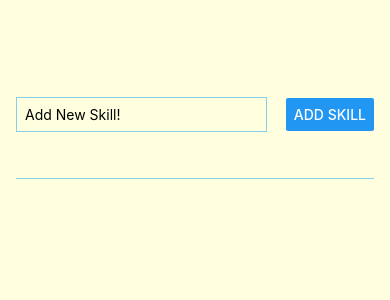
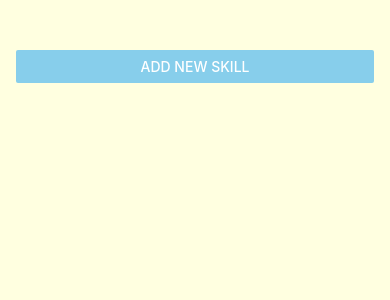
Before and after one commit to daydin14/capstone-frontend, a React Native app in the folder CapstoneApp/: screen / in a window 390 px wide. Shown: the top 300 px of the page. Built offline with nearby package versions, Linux system fonts and the light colour scheme.

Commit message:
Modal and styling

```diff
--- a/CapstoneApp/app/screens/Main.js
+++ b/CapstoneApp/app/screens/Main.js
@@ -1,17 +1,27 @@
-import { StyleSheet, View, FlatList } from "react-native";
+import { StyleSheet, View, FlatList, Button } from "react-native";
 import { useState } from "react";
 
 import SkillItem from "../../components/SkillItem";
 import SkillInput from "../../components/SkillInput";
 
 export default function Main(props) {
+  const [modalIsVisible, setModalIsVisible] = useState(false);
   const [skills, setSkill] = useState([]);
+
+  function startAddSkillHandler() {
+    setModalIsVisible(true);
+  }
+
+  function endAddSkillHandler() {
+    setModalIsVisible(false);
+  }
 
   function addSkillHandler(state) {
     setSkill((currentSkill) => [
       ...currentSkill,
       { text: state, id: Math.random().toString() },
     ]);
+    endAddSkillHandler();
   }
 
   function deleteSkillHander(id) {
@@ -22,7 +32,16 @@ export default function Main(props) {
 
   return (
     <View style={styles.appContainer}>
-      <SkillInput onAddSkill={addSkillHandler} />
+      <Button
+        title="Add New Skill"
+        color="skyblue"
+        onPress={startAddSkillHandler}
+      />
+      <SkillInput
+        visible={modalIsVisible}
+        onAddSkill={addSkillHandler}
+        onCancel={endAddSkillHandler}
+      />
       <View style={styles.skills}>
         <FlatList
           data={skills}
--- a/CapstoneApp/components/SkillInput.js
+++ b/CapstoneApp/components/SkillInput.js
@@ -1,4 +1,4 @@
-import { StyleSheet, View, TextInput, Button } from "react-native";
+import { StyleSheet, View, TextInput, Button, Modal } from "react-native";
 import { useState } from "react";
 
 function SkillInput(props) {
@@ -14,6 +14,7 @@ function SkillInput(props) {
   }
 
   return (
+    <Modal visible={props.visible} animationType="slide">
       <View style={styles.input}>
         <TextInput
           style={styles.textInput}
@@ -21,27 +22,43 @@ function SkillInput(props) {
           onChangeText={skillInputHandler}
           value={state}
         />
+        <View style={styles.buttons}>
+          <View style={styles.button}>
             <Button title="Add Skill" onPress={addSkillHandler} />
           </View>
+          <View style={styles.button}>
+            <Button title="Cancel" onPress={props.onCancel} />
+          </View>
+        </View>
+      </View>
+    </Modal>
   );
 }
 
 const styles = StyleSheet.create({
   input: {
     flex: 1,
-    flexDirection: "row",
-    justifyContent: "space-between",
+    justifyContent: "center",
     alignItems: "center",
-    marginBottom: 24,
-    borderBottomWidth: 1,
-    borderBottomColor: "skyblue",
+    padding: 16,
+    backgroundColor: "lightyellow",
   },
+
   textInput: {
     borderWidth: 1,
     borderColor: "skyblue",
-    width: "70%",
-    marginRight: 8,
+    width: "100%",
     padding: 8,
+  },
+
+  buttons: {
+    marginTop: 16,
+    flexDirection: "row",
+  },
+
+  button: {
+    width: 100,
+    marginHorizontal: 8,
   },
 });
 
--- a/CapstoneApp/components/SkillItem.js
+++ b/CapstoneApp/components/SkillItem.js
@@ -2,24 +2,29 @@ import { StyleSheet, View, Text, Pressable } from "react-native";
 
 function SkillItem(props) {
   return (
-    <Pressable onPress={props.onDeleteSkill.bind(this, props.id)}>
-      <View style={styles.skill}>
+    <View style={styles.skill}>
+      <Pressable
+        onPress={props.onDeleteSkill.bind(this, props.id)}
+        style={({ pressed }) => pressed && styles.pressedSkill}
+      >
         <Text style={styles.skillText}>{props.text}</Text>
-      </View>
-    </Pressable>
+      </Pressable>
+    </View>
   );
 }
 
 const styles = StyleSheet.create({
   skill: {
     margin: 8,
-    padding: 8,
     borderRadius: 6,
     backgroundColor: "skyblue",
   },
-
+  pressedSkill: {
+    opacity: 0.5,
+  },
   skillText: {
     color: "olive",
+    padding: 8,
   },
 });
 
```
Lines whose indentation alone changed are shown as unchanged.
